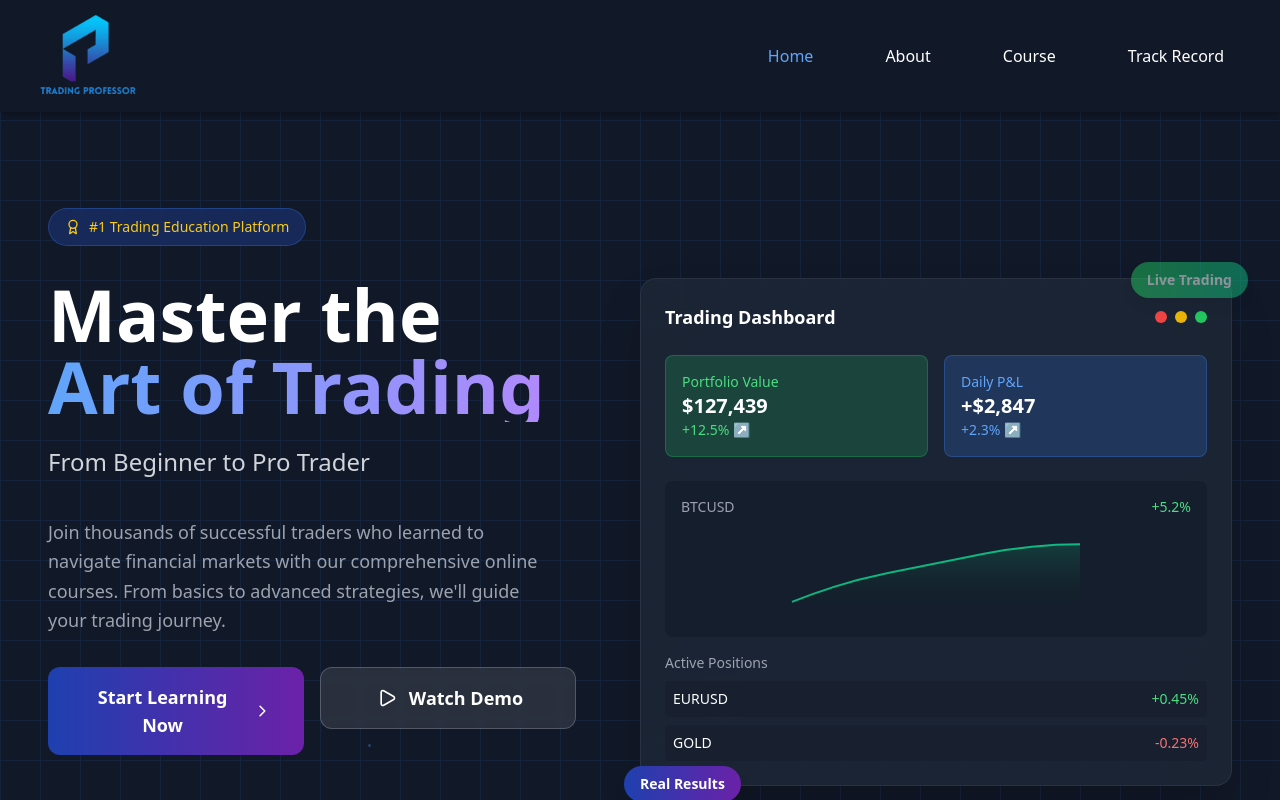
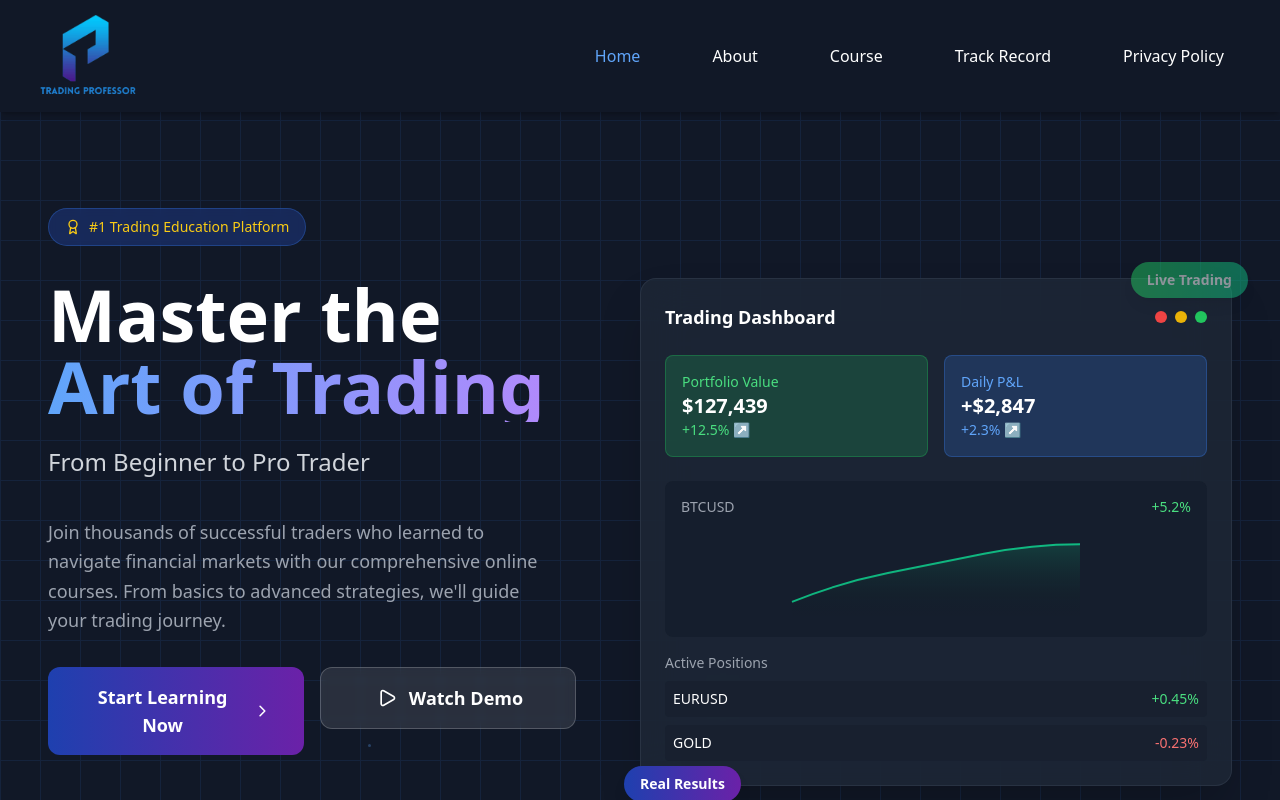
Before and after one commit to KEERTHANADURAISAM/TradingProfesser-client, a React (Vite) app: page / in a window 1280 px wide. Shown: the top 800 px of the page. Built offline with nearby package versions, Linux system fonts and the light colour scheme.

Commit message:
completed

```diff
--- a/src/App.jsx
+++ b/src/App.jsx
@@ -11,6 +11,7 @@ import Footer from "./Pages/Footer";
 import AnimatedBackground from "./Pages/AnimatedGridBackground";
 import Payment from "./Pages/Payment";
 import CopyTradingForm from "./Pages/CopyTradingForm";
+import PrivacyPolicy from "./Pages/PrivacyPolicy";
 
 function Layout({ children }) {
   const location = useLocation();
@@ -43,6 +44,7 @@ function App() {
             <Route path="/admin" element={<AdminDashboard />} />
             <Route path="/register" element={<TradingRegistrationForm />} />
             <Route path="/copy&trading" element={<CopyTradingForm/>} />
+            <Route path="/privacypolicy" element={<PrivacyPolicy/>} />
             <Route path="/payment" element={<Payment />} />
             <Route path="*" element={<Navigate to="/" />} />
           </Routes>
--- a/src/Pages/Navbar.jsx
+++ b/src/Pages/Navbar.jsx
@@ -10,6 +10,7 @@ const Navbar = () => {
     { name: 'About', path: '/about' },
     { name: 'Course', path: '/course' },
     { name: 'Track Record', path: '/p&lrecords' },
+    {name:'Privacy Policy',path:'/privacypolicy'}
     // { name: 'Copy Trading Investment', path: '/copy&trading' },
   ];
 
```
